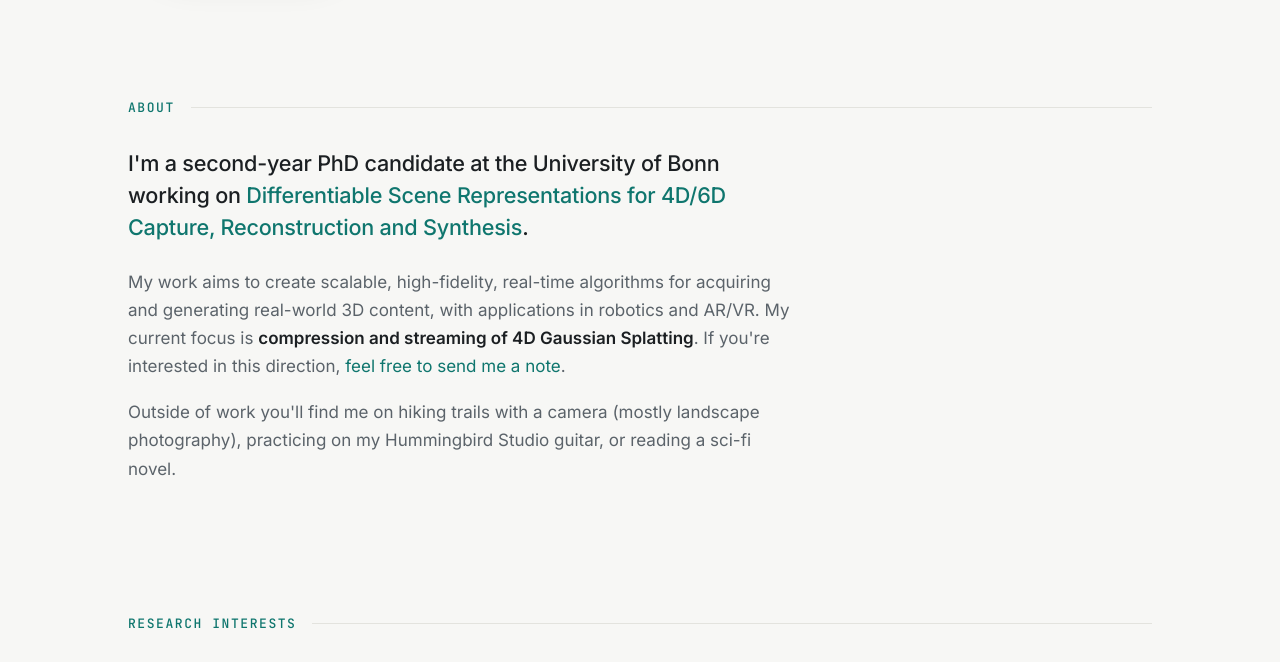
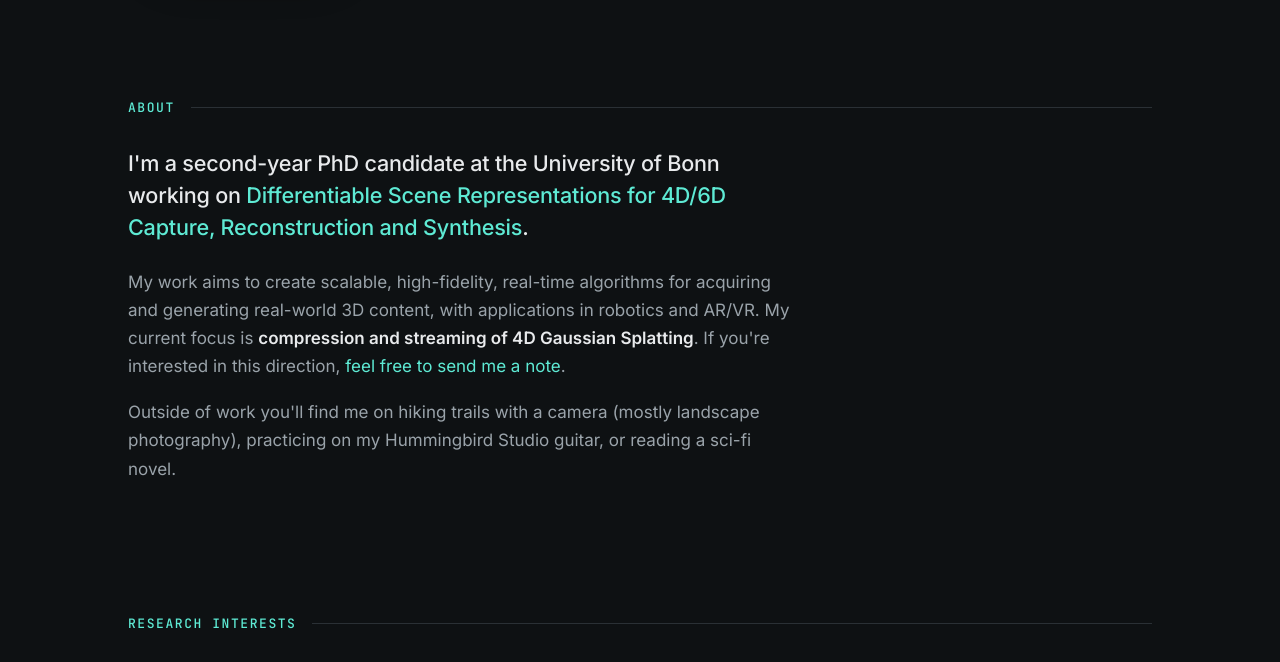
Before and after one commit to StefanMSchulz/stefanmschulz.github.io, a plain HTML site: page index.html in a window 1280 px wide. Shown: the part 438-1100 px from the top of the page. Drawn offline with Linux system fonts and the light colour scheme.

Commit message:
Make dark-mode standard on visit

```diff
--- a/index.html
+++ b/index.html
@@ -1,13 +1,12 @@
 <!DOCTYPE html>
-<html lang="en">
+<html lang="en" data-theme="dark">
 <head>
     <meta charset="UTF-8">
     <meta name="viewport" content="width=device-width, initial-scale=1.0, viewport-fit=cover">
     <title>Stefan Schulz · PhD Candidate, University of Bonn</title>
     <meta name="description" content="Stefan Schulz is a PhD candidate at the University of Bonn working on differentiable scene representations for 4D capture, reconstruction and synthesis in computer graphics and vision.">
     <meta name="author" content="Stefan Schulz">
-    <meta name="theme-color" content="#f7f7f5" media="(prefers-color-scheme: light)">
-    <meta name="theme-color" content="#0e1113" media="(prefers-color-scheme: dark)">
+    <meta name="theme-color" content="#0e1113">
 
     <!-- Link previews (Slack, LinkedIn, X, ...) -->
     <meta property="og:type" content="profile">
@@ -24,7 +23,7 @@
     <link href="https://fonts.googleapis.com/css2?family=Inter:wght@400;500;600;700;800&family=JetBrains+Mono:wght@500&display=swap" rel="stylesheet">
     <link rel="stylesheet" href="styles.css">
 
-    <!-- Apply the saved theme before first paint to avoid a flash -->
+    <!-- Dark by default; apply a saved choice before first paint to avoid a flash -->
     <script>
         try {
             var t = localStorage.getItem('theme');
@@ -265,7 +264,7 @@
     </footer>
 
     <script>
-        // Theme toggle: follows the system setting until the visitor picks one.
+        // Theme toggle: dark by default until the visitor picks one.
         (function () {
             var root = document.documentElement;
             var btn = document.querySelector('.theme-toggle');
```
